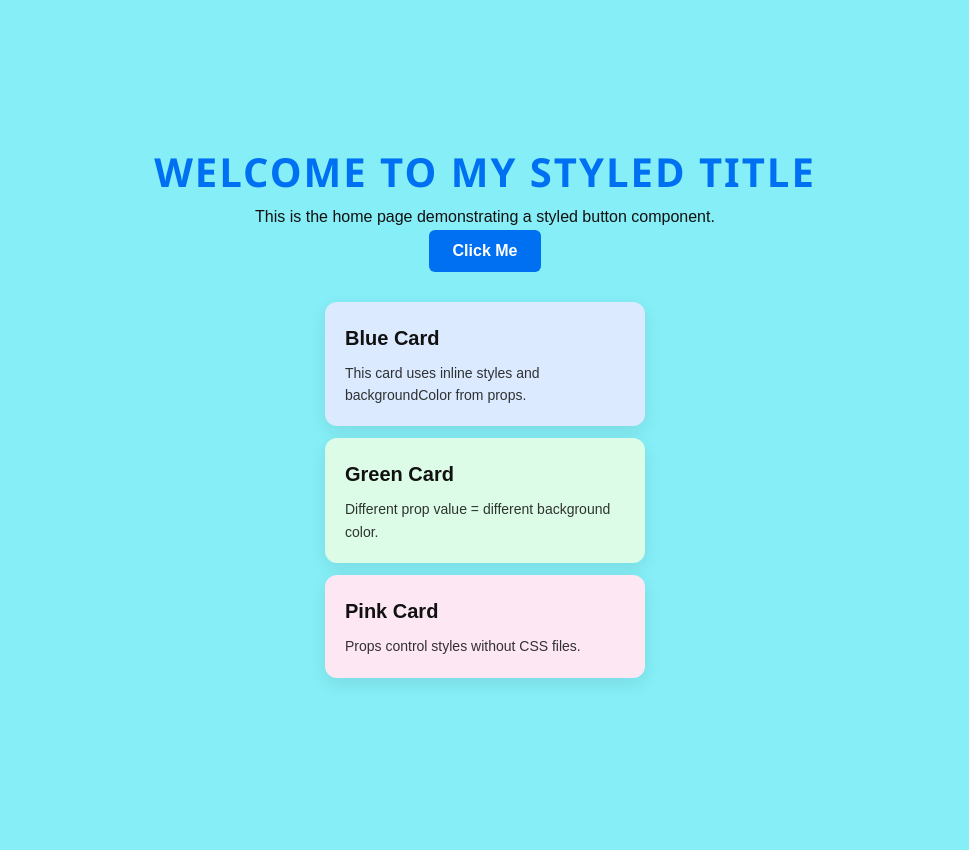
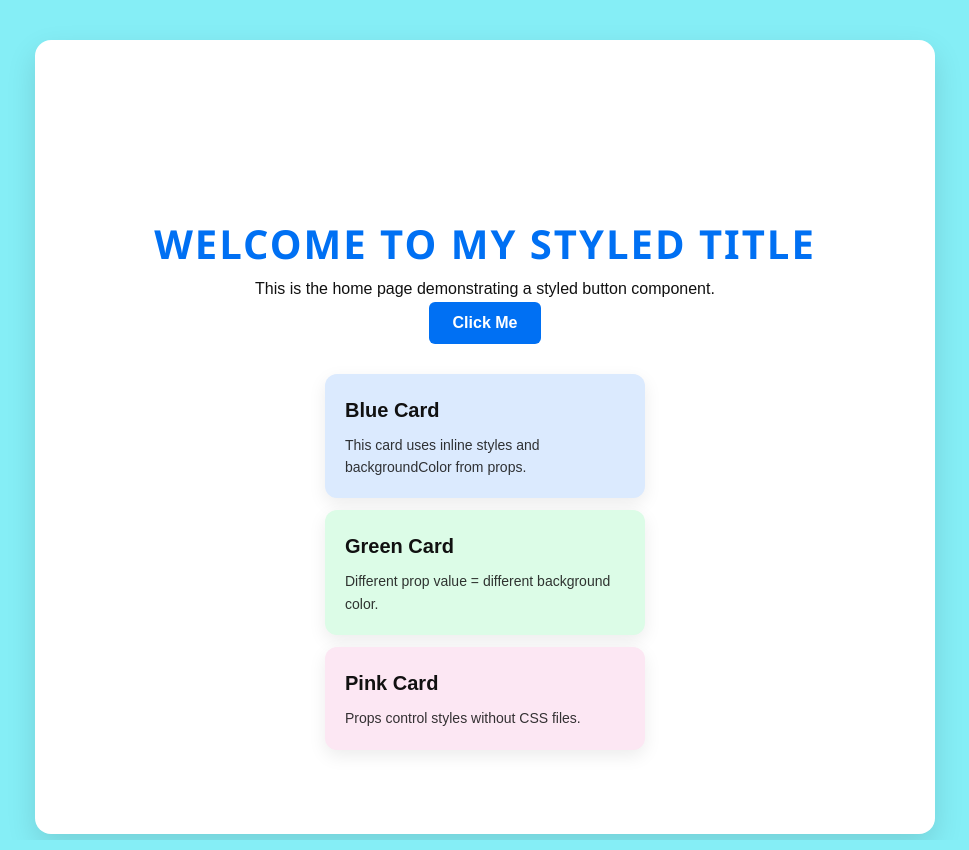
Before and after one commit to PrabeshShrestha786/next.js, a Next.js app in the folder 3-styling-in-next-js/assignment1/: page / in a window 1280 px wide. Shown: the whole page, without its empty margins (155-1124 px from the left). Built offline with nearby package versions, Linux system fonts and the light colour scheme.

Commit message:
Chapter 3 task 5

```diff
--- /dev/null
+++ b/3-styling-in-next-js/assignment1/app/components/AppLayout.js
@@ -0,0 +1,7 @@
+"use client";
+
+import styles from "./AppLayout.module.css";
+
+export default function AppLayout({ children }) {
+  return <div className={styles.container}>{children}</div>;
+}
--- /dev/null
+++ b/3-styling-in-next-js/assignment1/app/components/AppLayout.module.css
@@ -0,0 +1,8 @@
+.container {
+  max-width: 900px;
+  margin: 40px auto;
+  padding: 32px 20px;
+  background: #ffffff;
+  border-radius: 16px;
+  box-shadow: 0 12px 30px rgba(0, 0, 0, 0.12);
+}
--- a/3-styling-in-next-js/assignment1/app/page.tsx
+++ b/3-styling-in-next-js/assignment1/app/page.tsx
@@ -3,6 +3,7 @@
 import Title from "./components/Title";
 import Button from "./components/Button";
 import Card from "./components/Card";
+import AppLayout from "./components/AppLayout";
 
 export default function HomePage() {
   const handleClick = () => {
@@ -10,6 +11,7 @@ export default function HomePage() {
   };
 
   return (
+    <AppLayout>
       <main style={{ textAlign: "center", marginTop: "50px" }}>
         <Title />
         <p>This is the home page demonstrating a styled button component.</p>
@@ -35,5 +37,6 @@ export default function HomePage() {
           />
         </div>
       </main>
+    </AppLayout>
   );
 }
```
Lines whose indentation alone changed are shown as unchanged.
